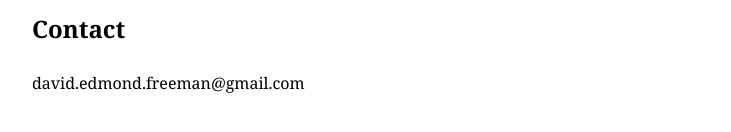
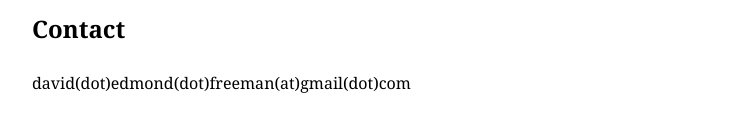
Before and after one commit to davidfreemanwriter/davidfreemanwriter.github.io, a plain HTML site: page index.html in a window 1280 px wide. Shown: the part 646-778 px from the top of the page, without its empty margins (258-989 px from the left). Drawn offline with Linux system fonts and the light colour scheme.

Commit message:
Update index.html

```diff
--- a/index.html
+++ b/index.html
@@ -52,7 +52,7 @@
 <h2>Contact</h2>
 
 <p>
-david.edmond.freeman@gmail.com
+david(dot)edmond(dot)freeman(at)gmail(dot)com
 </p>
 
 </body>
```
